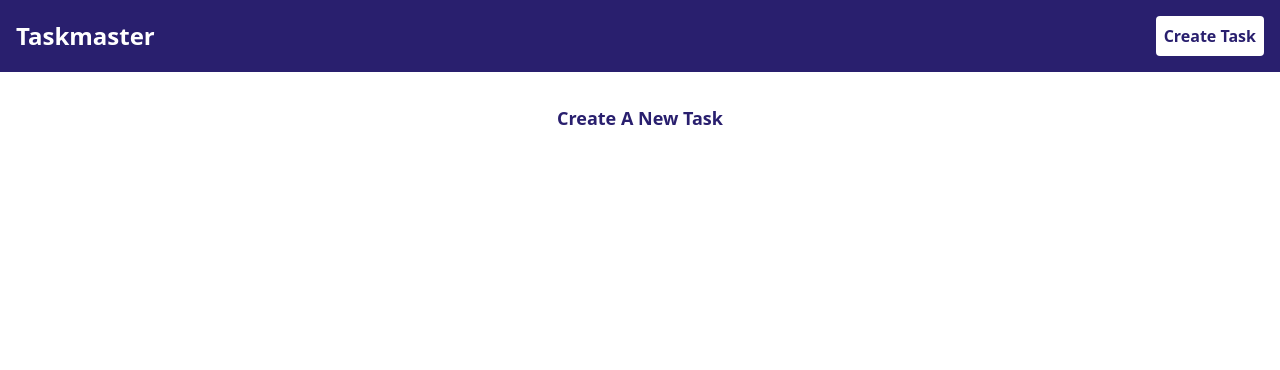
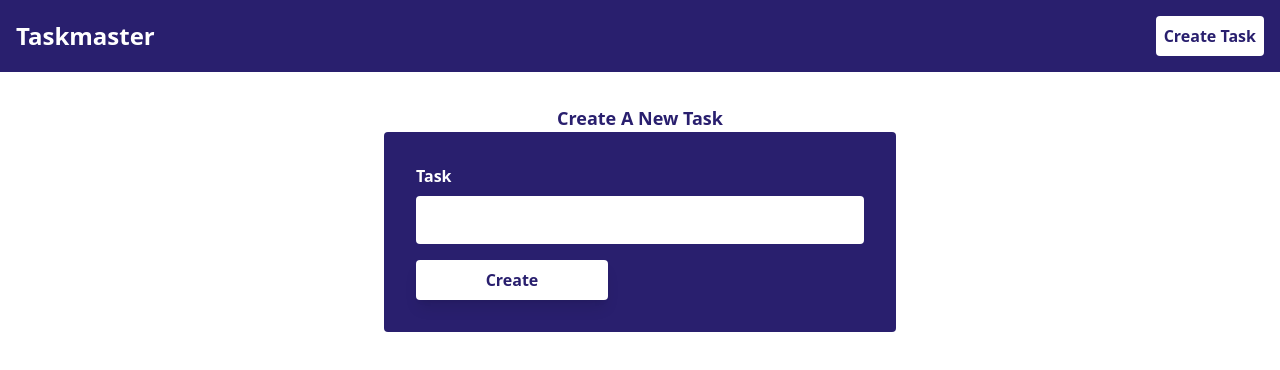
Before and after one commit to muindetuva/taskmaster, a React app: page /create in a window 1280 px wide. Shown: the top 370 px of the page. Built offline with nearby package versions, Linux system fonts and the light colour scheme; the HTML template or start-up script is replaced by a standard one.

Commit message:
feat: create add task form

```diff
--- a/src/index.css
+++ b/src/index.css
@@ -2,4 +2,5 @@
 
 @theme {
   --color-primary: #291f6e;
+  --color-secondary: #5d57ae;
 }
--- a/src/pages/CreatePage.jsx
+++ b/src/pages/CreatePage.jsx
@@ -4,7 +4,26 @@ function CreatePage() {
   return (
     <>
       <Navbar />
-      <h1 className="mt-8 text-lg text-primary font-bold text-center">Create A New Task</h1>
+      <h1 className="mt-8 text-lg text-primary font-bold text-center">
+        Create A New Task
+      </h1>
+
+      <form className="w-lg mx-auto bg-primary p-8 rounded text-white">
+        <div className="flex flex-col mb-4">
+          <label htmlFor="task" className="font-bold mb-2">
+            Task
+          </label>
+          <input
+            type="text"
+            required
+            className="bg-white text-primary p-3 outline-none rounded"
+          />
+        </div>
+
+        <button className="bg-white text-primary p-2 w-48 rounded shadow-lg font-bold cursor-pointer hover:bg-secondary transition .3s linear">
+          Create
+        </button>
+      </form>
     </>
   );
 }
```
